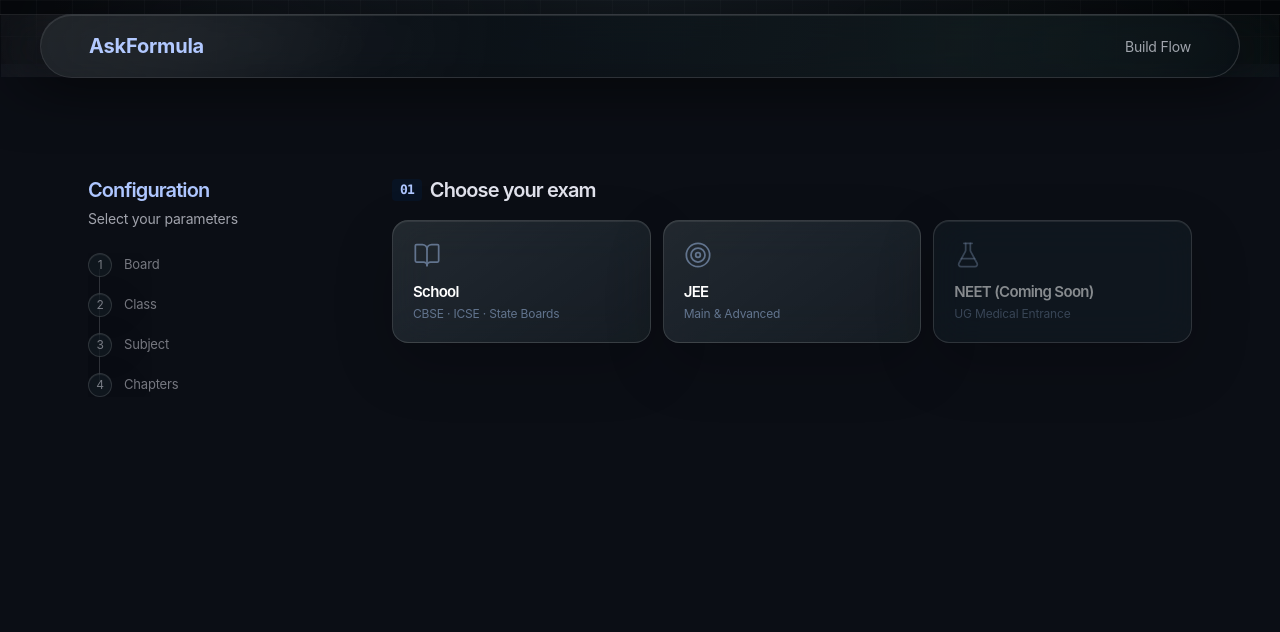
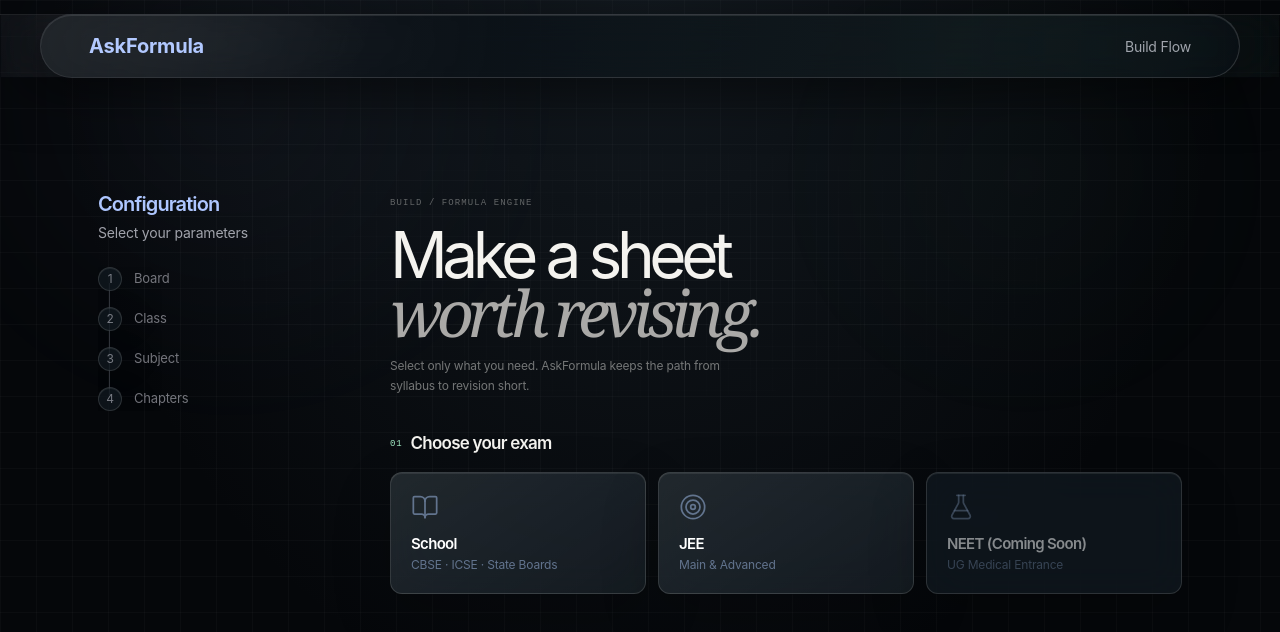
Before and after one commit to askakshat/AskFormula, a React (Vite) app: page /build in a window 1280 px wide. Shown: the top 632 px of the page. Built offline with nearby package versions, Linux system fonts and the light colour scheme.

Commit message:
feat: redesign build flow with editorial workspace UI

```diff
--- a/src/index.css
+++ b/src/index.css
@@ -660,3 +660,22 @@
 .premium-app-page button:not([disabled]) { border-color:rgba(255,255,255,.16); background:linear-gradient(145deg,rgba(255,255,255,.08),rgba(255,255,255,.025)); }
 .premium-app-page button:not([disabled]):hover { border-color:rgba(165,240,201,.4); background:rgba(165,240,201,.08); }
 @media (max-width:720px) { .reference-hero-content:before { width:350px; height:260px; background-size:15px 15px; }.premium-app-page > header { padding:0 12px !important; }.premium-app-page > header > div { min-height:44px; } }
+
+/* Build flow: editorial formula-engine workspace */
+.premium-app-page:has(.build-content) > section { padding-top:94px !important; background:transparent !important; }
+.premium-app-page:has(.build-content) > section > div { max-width:1180px; gap:72px; }
+.premium-app-page:has(.build-content) aside { width:220px; }
+.build-content { padding-top:8px; }
+.build-page-intro { margin-bottom:36px; max-width:560px; }
+.build-page-intro h1 { margin:0 0 14px; color:#f4f3ef; font-size:clamp(42px,5vw,68px); font-weight:420; letter-spacing:-.085em; line-height:.9; }
+.build-page-intro h1 em { color:#aaa9a7; font-family:Georgia,'Times New Roman',serif; font-weight:400; }
+.build-page-intro > p:last-child { max-width:360px; margin:0; color:rgba(244,243,239,.45); font-size:12px; line-height:1.65; }
+.premium-app-page:has(.build-content) .build-content > .mb-10 { margin-bottom:32px; }
+.premium-app-page:has(.build-content) .build-content h2 { font-size:17px; color:#f4f3ef; }
+.premium-app-page:has(.build-content) .build-content h2 span { color:#a5f0c9 !important; background:transparent !important; padding:0 !important; font:9px ui-monospace,SFMono-Regular,monospace; letter-spacing:.1em; }
+.premium-app-page:has(.build-content) .build-content button { border-radius:12px; min-height:78px; text-align:left; }
+.premium-app-page:has(.build-content) .build-content button:hover { transform:translateY(-3px); }
+.premium-app-page:has(.build-content) .build-content aside > div > div:last-child { border-color:rgba(165,240,201,.2) !important; background:rgba(165,240,201,.045) !important; }
+.premium-app-page:has(.build-content) .build-content input { height:44px; border-radius:12px; }
+@media (max-width:900px) { .premium-app-page:has(.build-content) > section > div { gap:35px; }.premium-app-page:has(.build-content) aside { width:100%; }.build-page-intro { margin-bottom:25px; } }
+@media (max-width:720px) { .premium-app-page:has(.build-content) > section { padding-top:75px !important; }.premium-app-page:has(.build-content) > section > div { padding:22px 20px; }.build-page-intro h1 { font-size:48px; } }
--- a/src/pages/Build.tsx
+++ b/src/pages/Build.tsx
@@ -232,7 +232,12 @@
           </aside>
 
           {/* Right Content */}
-          <div className="flex-1 flex flex-col w-full max-w-full">
+          <div className="flex-1 flex flex-col w-full max-w-full build-content">
+            <div className="build-page-intro">
+              <p className="reference-label">BUILD / FORMULA ENGINE</p>
+              <h1>Make a sheet<br /><em>worth revising.</em></h1>
+              <p>Select only what you need. AskFormula keeps the path from syllabus to revision short.</p>
+            </div>
             {/* Breadcrumb / Step indicator */}
             {exam && (
               <motion.div
```
